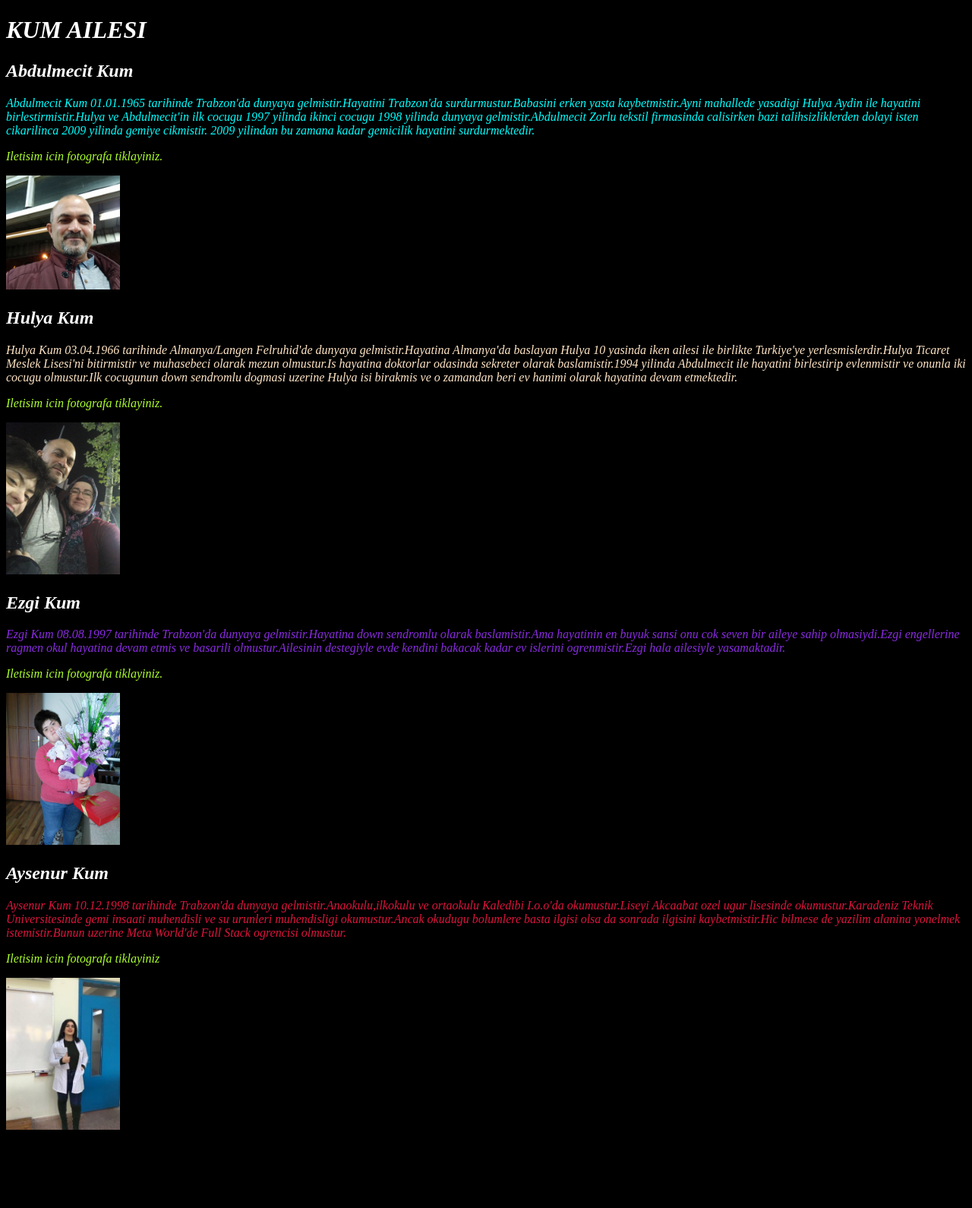
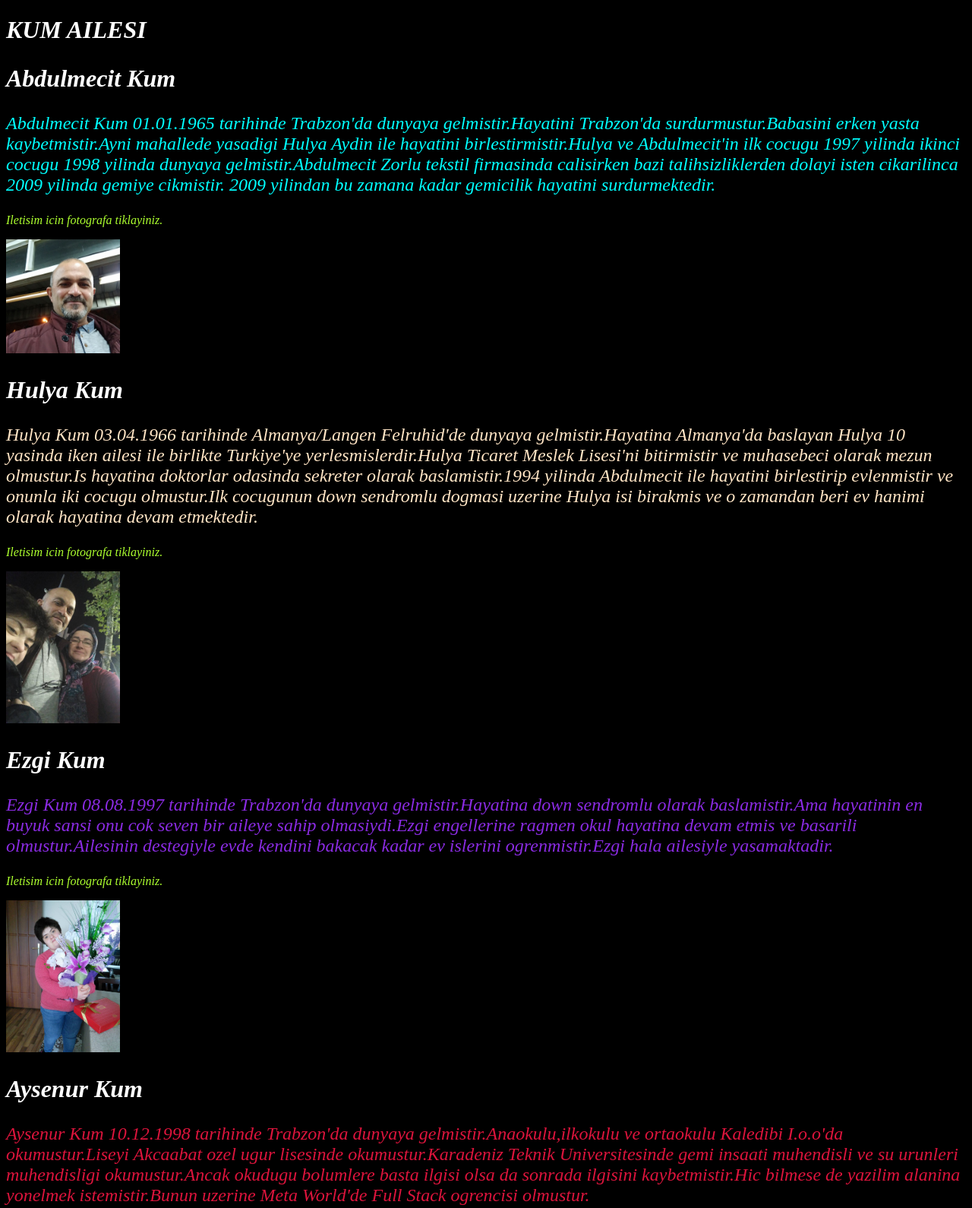
Before and after one commit to AysenurKum/tekrar, a plain HTML site: page Kum Ailesi/index.html in a window 1280 px wide. Shown: the top 1590 px of the page at 76% size. Before the commit the page ends 1499 px from the top, so only its background shows below. Drawn offline with Linux system fonts and the light colour scheme.

Commit message:
son duzenlemeler

```diff
--- a/Kum Ailesi/index.html
+++ b/Kum Ailesi/index.html
@@ -1,9 +1,9 @@
 <!DOCTYPE html>
 <html>
 <body style="background-color:black;">
-<h1 style="font-style: italic; color:white"> KUM AILESI </h1>
-<h2 style="font-style:italic; color:white"> Abdulmecit Kum </h2>
- <p style="font-style: italic; color:aqua">
+<h1 style="font-style: italic; color:white;"> KUM AILESI </h1>
+<h2 style="font-style:italic; color:white; font-size: xx-large;"> Abdulmecit Kum </h2>
+ <p style="font-style: italic; color:aqua; font-size: x-large;">
     Abdulmecit Kum 01.01.1965 tarihinde Trabzon'da dunyaya gelmistir.Hayatini Trabzon'da surdurmustur.Babasini erken yasta kaybetmistir.Ayni
  mahallede yasadigi Hulya Aydin ile hayatini birlestirmistir.Hulya ve Abdulmecit'in ilk cocugu 1997 yilinda ikinci cocugu 1998 yilinda
  dunyaya gelmistir.Abdulmecit Zorlu tekstil firmasinda calisirken bazi talihsizliklerden dolayi isten cikarilinca 2009 yilinda gemiye cikmistir.
@@ -11,8 +11,8 @@
  </p>
  <p style="font-style: italic; color: greenyellow;"> Iletisim icin fotografa tiklayiniz.</p>
  <a href="https://www.facebook.com/abdulmecit.kum"> <img src="Abdulmecit.jpg" width="150" height="150"> </a>
- <h2 style="font-style: italic; color:white"> Hulya Kum </h2>
- <p style="color:bisque; font-style: italic;">
+ <h2 style="font-style: italic; color:white; font-size: xx-large;"> Hulya Kum </h2>
+ <p style="color:bisque; font-style: italic; font-size: x-large;">
    Hulya Kum 03.04.1966 tarihinde Almanya/Langen Felruhid'de dunyaya gelmistir.Hayatina Almanya'da baslayan Hulya 10 yasinda iken ailesi ile birlikte
    Turkiye'ye yerlesmislerdir.Hulya Ticaret Meslek Lisesi'ni bitirmistir ve muhasebeci olarak mezun olmustur.Is hayatina doktorlar odasinda
    sekreter olarak baslamistir.1994 yilinda Abdulmecit ile hayatini birlestirip evlenmistir ve onunla iki cocugu olmustur.Ilk cocugunun
@@ -20,15 +20,15 @@
  </p>
  <p style="color:greenyellow; font-style:italic;"> Iletisim icin fotografa tiklayiniz. </p>
  <a href="https://www.facebook.com/hulya.kum.39"> <img src="hulyakum.jpg" width="150" height="200"> </a>
-<h2 style="color: white; font-style: italic;"> Ezgi Kum </h2>
-<p style="font-style: italic; color:blueviolet"> Ezgi Kum 08.08.1997 tarihinde Trabzon'da dunyaya gelmistir.Hayatina down sendromlu olarak baslamistir.Ama hayatinin en buyuk sansi onu cok
+<h2 style="color: white; font-style: italic;font-size: xx-large;"> Ezgi Kum </h2>
+<p style="font-style: italic; color:blueviolet; font-size: x-large;"> Ezgi Kum 08.08.1997 tarihinde Trabzon'da dunyaya gelmistir.Hayatina down sendromlu olarak baslamistir.Ama hayatinin en buyuk sansi onu cok
   seven bir aileye sahip olmasiydi.Ezgi engellerine ragmen okul hayatina devam etmis ve basarili olmustur.Ailesinin destegiyle evde kendini bakacak
   kadar ev islerini ogrenmistir.Ezgi hala ailesiyle yasamaktadir.
 </p>
 <p style="font-style: italic; color:greenyellow"> Iletisim icin fotografa tiklayiniz. </p>
 <a href="https://www.facebook.com/profile.php?id=100086980942777"> <img src="ezgikum.jpg" width="150" height="200"> </a>
-<h2 style="font-style: italic; color:white"> Aysenur Kum </h2>
-<p style="color:crimson; font-style:italic">
+<h2 style="font-style: italic; color:white; font-size: xx-large;"> Aysenur Kum </h2>
+<p style="color:crimson; font-style:italic; font-size: x-large;">
   Aysenur Kum 10.12.1998 tarihinde Trabzon'da dunyaya gelmistir.Anaokulu,ilkokulu ve ortaokulu Kaledibi I.o.o'da okumustur.Liseyi Akcaabat ozel
   ugur lisesinde okumustur.Karadeniz Teknik Universitesinde gemi insaati muhendisli ve su urunleri muhendisligi okumustur.Ancak okudugu bolumlere
   basta ilgisi olsa da sonrada ilgisini kaybetmistir.Hic bilmese de yazilim alanina yonelmek istemistir.Bunun uzerine Meta World'de Full Stack
```
